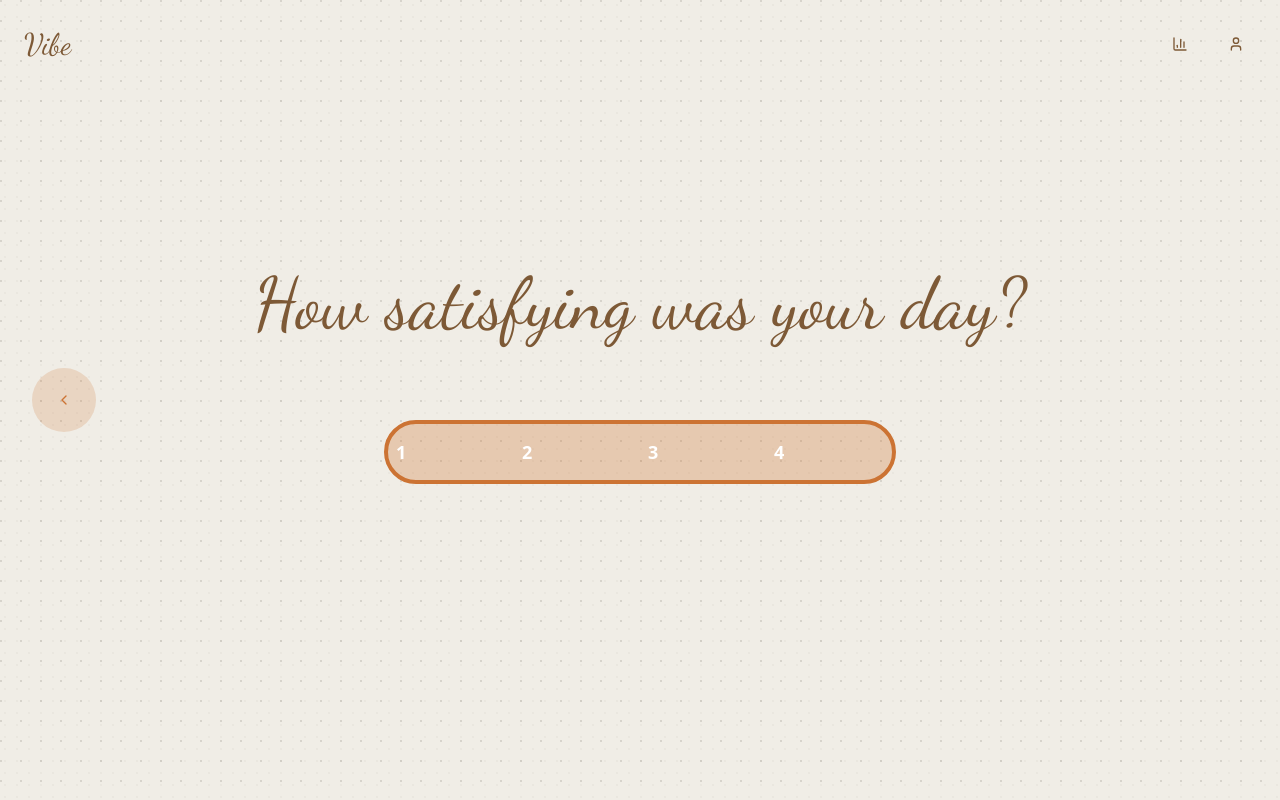
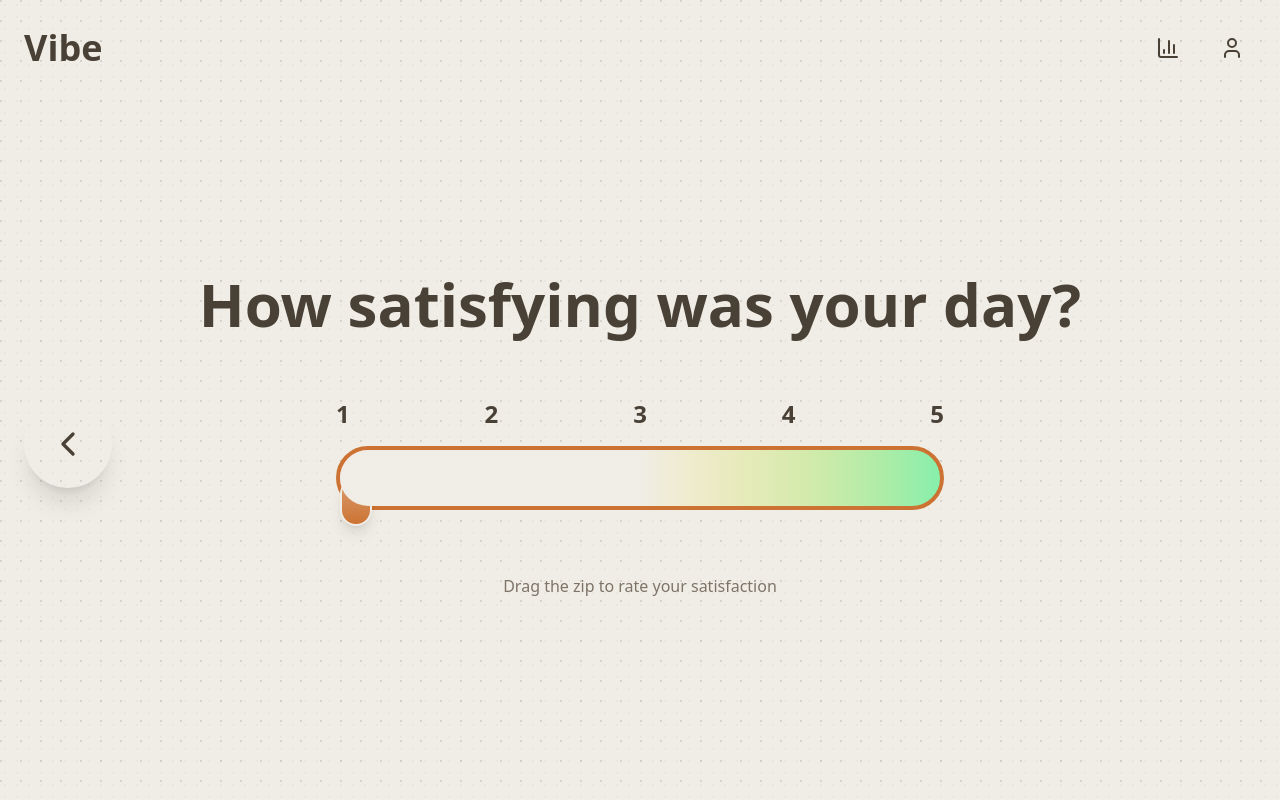
Before and after one commit to harshajnyKV/vibeathon, a React (Vite) app: page /satisfaction in a window 1280 px wide. Built offline with nearby package versions, Linux system fonts and the light colour scheme.

Commit message:
Code edited in Lovable Code Editor
Edited UI in Lovable

```diff
--- a/src/pages/Satisfaction.tsx
+++ b/src/pages/Satisfaction.tsx
@@ -1,266 +1,238 @@
-import { useState, useRef, useEffect } from "react";
-import { Button } from "@/components/ui/button";
-import { useNavigate } from "react-router-dom";
-import { ChevronLeft, BarChart3, User } from "lucide-react";
+import { useState, useRef } from 'react';
+import { motion, AnimatePresence } from 'framer-motion';
+import { ChevronLeft, ChevronRight, BarChart3, User } from 'lucide-react';
+import { useNavigate } from 'react-router-dom';
 
-const satisfactionLevels = [
-  { value: 1, emoji: "😭", label: "Very Dissatisfied" },
-  { value: 2, emoji: "👎", label: "Dissatisfied" },
-  { value: 3, emoji: "👍", label: "Satisfied" },
-  { value: 4, emoji: "😊", label: "Very Satisfied" },
-  { value: 5, emoji: "🤩", label: "Extremely Satisfied" },
+const satisfactionEmojis = [
+  { level: 1, emoji: '😭', count: 1 },
+  { level: 2, emoji: '😞', count: 2 },
+  { level: 3, emoji: '👍', count: 3 },
+  { level: 4, emoji: '😊', count: 4 },
+  { level: 5, emoji: '🤩', count: 5 },
 ];
 
-const Satisfaction = () => {
+const SatisfactionPage = () => {
   const [zipLevel, setZipLevel] = useState(0);
   const [isDragging, setIsDragging] = useState(false);
-  const [floatingEmojis, setFloatingEmojis] = useState<Array<{id: number, emoji: string, x: number, y: number}>>([]);
-  const [emojiCounter, setEmojiCounter] = useState(0);
+  const [emojis, setEmojis] = useState<Array<{ id: number; x: number; y: number; emoji: string; side: 'left' | 'right' }>>([]);
   const zipRef = useRef<HTMLDivElement>(null);
   const navigate = useNavigate();
 
-  const handleMouseDown = (e: React.MouseEvent) => {
-    setIsDragging(true);
-    handleDrag(e);
-  };
+  const handleZipDrag = (event: React.MouseEvent<HTMLDivElement>) => {
+    if (!isDragging || !zipRef.current) return;
 
-  const handleMouseMove = (e: React.MouseEvent) => {
-    if (isDragging) {
-      handleDrag(e);
+    const rect = zipRef.current.getBoundingClientRect();
+    const x = event.clientX - rect.left;
+    const progress = Math.max(0, Math.min(1, x / rect.width));
+    const level = Math.floor(progress * 5) + 1;
+
+    if (level !== zipLevel && level >= 1 && level <= 5) {
+      setZipLevel(level);
+      spawnEmojis(level);
     }
   };
 
-  const handleMouseUp = () => {
-    setIsDragging(false);
-  };
+  const spawnEmojis = (level: number) => {
+    const satisfactionData = satisfactionEmojis.find(s => s.level === level);
+    if (!satisfactionData) return;
 
-  const handleDrag = (e: React.MouseEvent) => {
-    if (!zipRef.current) return;
-
-    const rect = zipRef.current.getBoundingClientRect();
-    const x = Math.max(0, Math.min(e.clientX - rect.left, rect.width));
-    const percentage = (x / rect.width) * 100;
-    const level = Math.ceil((percentage / 100) * 5);
-
-    if (level !== zipLevel && level > 0) {
-      setZipLevel(level);
-
-      // Create floating emojis - number based on level, both sides
-      const currentLevel = satisfactionLevels[level - 1];
-      if (currentLevel) {
-        const numEmojis = level; // Number of emojis equals the level
     const newEmojis = [];
-
-        for (let i = 0; i < numEmojis; i++) {
+    for (let i = 0; i < satisfactionData.count; i++) {
       // Left side emojis
       newEmojis.push({
-            id: emojiCounter + i,
-            emoji: currentLevel.emoji,
-            x: x - 50 - (i * 30),
-            y: rect.top + rect.height / 2 - (i * 10),
+        id: Date.now() + i * 2,
+        x: Math.random() * 200 + 50,
+        y: Math.random() * 100 + 200,
+        emoji: satisfactionData.emoji,
+        side: 'left' as const,
       });
 
       // Right side emojis
       newEmojis.push({
-            id: emojiCounter + i + numEmojis,
-            emoji: currentLevel.emoji,
-            x: x + 50 + (i * 30),
-            y: rect.top + rect.height / 2 - (i * 10),
+        id: Date.now() + i * 2 + 1,
+        x: Math.random() * 200 + window.innerWidth - 250,
+        y: Math.random() * 100 + 200,
+        emoji: satisfactionData.emoji,
+        side: 'right' as const,
       });
     }
 
-        setFloatingEmojis(prev => [...prev, ...newEmojis]);
-        setEmojiCounter(prev => prev + (numEmojis * 2));
+    setEmojis(prev => [...prev, ...newEmojis]);
 
     // Remove emojis after animation
     setTimeout(() => {
-          setFloatingEmojis(prev => prev.filter(emoji => !newEmojis.some(newE => newE.id === emoji.id)));
+      setEmojis(prev => prev.filter(e => !newEmojis.includes(e)));
     }, 2000);
-      }
+  };
+
+  const goToNextPage = () => {
+    if (zipLevel > 0) {
+      navigate('/log');
     }
   };
 
-  const handlePrev = () => {
-    navigate("/complexity");
+  const goToPrevPage = () => {
+    navigate('/complexity');
   };
 
-  const handleComplete = () => {
-    // Navigate to log page
-    navigate("/log");
+  const goToDashboard = () => {
+    navigate('/dashboard');
   };
 
-  useEffect(() => {
-    const handleGlobalMouseUp = () => setIsDragging(false);
-    const handleGlobalMouseMove = (e: MouseEvent) => {
-      if (isDragging && zipRef.current) {
-        const rect = zipRef.current.getBoundingClientRect();
-        const x = Math.max(0, Math.min(e.clientX - rect.left, rect.width));
-        const percentage = (x / rect.width) * 100;
-        const level = Math.ceil((percentage / 100) * 5);
-
-        if (level !== zipLevel && level > 0) {
-          setZipLevel(level);
-
-          // Create floating emojis - number based on level, both sides
-          const currentLevel = satisfactionLevels[level - 1];
-          if (currentLevel) {
-            const numEmojis = level; // Number of emojis equals the level
-            const newEmojis = [];
-
-            for (let i = 0; i < numEmojis; i++) {
-              // Left side emojis
-              newEmojis.push({
-                id: emojiCounter + i,
-                emoji: currentLevel.emoji,
-                x: x - 50 - (i * 30),
-                y: rect.top + rect.height / 2 - (i * 10),
-              });
-
-              // Right side emojis
-              newEmojis.push({
-                id: emojiCounter + i + numEmojis,
-                emoji: currentLevel.emoji,
-                x: x + 50 + (i * 30),
-                y: rect.top + rect.height / 2 - (i * 10),
-              });
-            }
-
-            setFloatingEmojis(prev => [...prev, ...newEmojis]);
-            setEmojiCounter(prev => prev + (numEmojis * 2));
-
-            // Remove emojis after animation
-            setTimeout(() => {
-              setFloatingEmojis(prev => prev.filter(emoji => !newEmojis.some(newE => newE.id === emoji.id)));
-            }, 2000);
-          }
-        }
-      }
+  const goToProfile = () => {
+    navigate('/profile');
   };
 
-    if (isDragging) {
-      document.addEventListener('mouseup', handleGlobalMouseUp);
-      document.addEventListener('mousemove', handleGlobalMouseMove);
-    }
-
-    return () => {
-      document.removeEventListener('mouseup', handleGlobalMouseUp);
-      document.removeEventListener('mousemove', handleGlobalMouseMove);
-    };
-  }, [isDragging, zipLevel, emojiCounter]);
-
   return (
-    <div className="min-h-screen grainy-bg relative overflow-hidden page-transition">
+    <div className="min-h-screen relative overflow-hidden">
       {/* Header */}
-      <div className="absolute top-6 left-6 right-6 flex justify-between items-center z-10">
-        <h1 className="text-3xl font-dancing text-vibe-warm-brown">Vibe</h1>
-        <div className="flex gap-4">
-          <Button
-            onClick={() => navigate("/dashboard")}
-            variant="ghost"
-            size="icon"
-            className="text-vibe-warm-brown hover:text-vibe-glow-orange"
+      <div className="relative z-10 p-6 flex justify-between items-center">
+        <h1 className="text-4xl font-cursive font-bold text-foreground">
+          Vibe
+        </h1>
+        <div className="flex space-x-4">
+          <button
+            onClick={goToDashboard}
+            className="p-3 glass rounded-full hover:bg-accent/20 transition-colors"
           >
-            <BarChart3 className="h-6 w-6" />
-          </Button>
-          <Button variant="ghost" size="icon" className="text-vibe-warm-brown hover:text-vibe-glow-orange">
-            <User className="h-6 w-6" />
-          </Button>
+            <BarChart3 className="w-6 h-6 text-foreground" />
+          </button>
+          <button
+            onClick={goToProfile}
+            className="p-3 glass rounded-full hover:bg-accent/20 transition-colors"
+          >
+            <User className="w-6 h-6 text-foreground" />
+          </button>
         </div>
       </div>
 
       {/* Floating Emojis */}
-      {floatingEmojis.map((emoji) => (
+      <AnimatePresence>
+        {emojis.map((emoji) => (
+          <motion.div
+            key={emoji.id}
+            initial={{
+              opacity: 1,
+              scale: 0.5,
+              x: emoji.x,
+              y: emoji.y,
+            }}
+            animate={{
+              opacity: 0,
+              scale: 1.5,
+              y: emoji.y - 150,
+            }}
+            exit={{ opacity: 0 }}
+            transition={{ duration: 2 }}
+            className="fixed z-30 text-4xl pointer-events-none"
+          >
+            {emoji.emoji}
+          </motion.div>
+        ))}
+      </AnimatePresence>
+
+      {/* Main Content */}
+      <div className="relative z-10 flex flex-col items-center justify-center min-h-[calc(100vh-120px)]">
+        <motion.h2
+          initial={{ opacity: 0, y: 30 }}
+          animate={{ opacity: 1, y: 0 }}
+          className="text-5xl md:text-6xl font-cursive font-bold text-foreground mb-16 text-center"
+        >
+          How satisfying was your day?
+        </motion.h2>
+
+        {/* Zip Slider */}
+        <div className="relative w-full max-w-2xl px-8">
+          <div className="mb-8">
+            <div className="flex justify-between text-lg font-cursive text-foreground mb-4">
+              {[1, 2, 3, 4, 5].map(num => (
+                <span key={num} className="text-2xl font-bold">{num}</span>
+              ))}
+            </div>
+
             <div
-          key={emoji.id}
-          className="fixed text-4xl pointer-events-none z-20 animate-ping"
+              ref={zipRef}
+              className="relative h-16 bg-gradient-to-r from-red-300 via-yellow-300 to-green-300 rounded-full cursor-pointer border-4 border-primary"
+              onMouseDown={() => setIsDragging(true)}
+              onMouseUp={() => setIsDragging(false)}
+              onMouseLeave={() => setIsDragging(false)}
+              onMouseMove={handleZipDrag}
+            >
+              {/* Zip puller */}
+              <motion.div
+                className="absolute top-1/2 transform -translate-y-1/2 w-8 h-12 bg-primary rounded-lg cursor-grab active:cursor-grabbing shadow-lg border-2 border-primary-foreground"
                 style={{
-            left: emoji.x,
-            top: emoji.y - 50,
-            animation: 'fadeInOut 2s ease-out forwards',
+                  left: `${(zipLevel / 5) * 100}%`,
+                  transform: 'translateX(-50%) translateY(-50%)',
+                }}
+                animate={{
+                  scale: isDragging ? 1.1 : 1,
                 }}
               >
-          {emoji.emoji}
+                <div className="w-full h-full bg-gradient-to-b from-white/30 to-transparent rounded-lg" />
+              </motion.div>
+
+              {/* Zip teeth effect */}
+              <div className="absolute inset-0 overflow-hidden rounded-full">
+                <div
+                  className="h-full bg-gradient-to-r from-background via-background to-transparent transition-all duration-300"
+                  style={{
+                    width: `${100 - (zipLevel / 5) * 100}%`,
+                    right: 0,
+                  }}
+                />
               </div>
-      ))}
-
-      {/* Main Content */}
-      <div className="flex flex-col items-center justify-center min-h-screen px-6">
-        <h2 className="text-5xl md:text-7xl font-dancing text-vibe-warm-brown text-center mb-20">
-          How satisfying was your day?
-        </h2>
-
-        {/* Zip Control */}
-        <div className="w-full max-w-lg mb-12">
-          <div className="relative">
-            {/* Zip Track */}
-            <div
-              ref={zipRef}
-              className="relative h-16 bg-vibe-soft-orange/30 rounded-full border-4 border-vibe-soft-orange cursor-pointer overflow-hidden"
-              onMouseDown={handleMouseDown}
-              onMouseMove={handleMouseMove}
-              onMouseUp={handleMouseUp}
-            >
-              {/* Zip Fill */}
-              <div
-                className="absolute top-0 left-0 h-full bg-gradient-to-r from-vibe-soft-orange to-vibe-glow-orange transition-all duration-300 ease-out"
-                style={{ width: `${(zipLevel / 5) * 100}%` }}
-              />
-
-              {/* Zip Numbers */}
-              {[1, 2, 3, 4, 5].map((num) => (
-                <div
-                  key={num}
-                  className="absolute top-1/2 transform -translate-y-1/2 text-white font-bold text-lg"
-                  style={{ left: `${((num - 1) / 4) * 100}%`, marginLeft: '8px' }}
-                >
-                  {num}
-                </div>
-              ))}
-
-              {/* Zip Handle */}
-              {zipLevel > 0 && (
-                <div
-                  className="absolute top-1/2 transform -translate-y-1/2 -translate-x-1/2 w-6 h-6 bg-white rounded-full shadow-lg border-2 border-vibe-glow-orange"
-                  style={{ left: `${(zipLevel / 5) * 100}%` }}
-                />
-              )}
             </div>
           </div>
 
-          {/* Satisfaction Level Display */}
           {zipLevel > 0 && (
-            <div className="text-center mt-8">
-              <div className="text-6xl mb-4">{satisfactionLevels[zipLevel - 1]?.emoji}</div>
-              <p className="text-2xl font-dancing text-vibe-warm-brown">
-                {satisfactionLevels[zipLevel - 1]?.label}
+            <motion.div
+              initial={{ opacity: 0, y: 20 }}
+              animate={{ opacity: 1, y: 0 }}
+              className="text-center"
+            >
+              <p className="text-2xl font-cursive text-accent mb-4">
+                Satisfaction Level: {zipLevel}/5
               </p>
-            </div>
+              <p className="text-lg text-muted-foreground">
+                {satisfactionEmojis.find(s => s.level === zipLevel)?.emoji}
+                {zipLevel === 1 && " Very Unsatisfying"}
+                {zipLevel === 2 && " Somewhat Unsatisfying"}
+                {zipLevel === 3 && " Neutral"}
+                {zipLevel === 4 && " Satisfying"}
+                {zipLevel === 5 && " Extremely Satisfying"}
+              </p>
+            </motion.div>
           )}
         </div>
 
-        {/* Complete Button */}
-        {zipLevel > 0 && (
-          <Button
-            onClick={handleComplete}
-            className="px-8 py-3 rounded-xl font-medium bg-vibe-glow-orange hover:bg-vibe-glow-orange/90 text-white shadow-lg transition-all duration-300"
-          >
-            Complete Assessment
-          </Button>
-        )}
-
-        {/* Navigation Arrow - bigger and more visible */}
-        <Button
-          onClick={handlePrev}
-          variant="ghost"
-          size="icon"
-          className="absolute left-8 top-1/2 transform -translate-y-1/2 text-vibe-soft-orange hover:text-vibe-glow-orange w-16 h-16 rounded-full bg-vibe-soft-orange/20 hover:bg-vibe-soft-orange/30"
-        >
-          <ChevronLeft className="h-12 w-12" />
-        </Button>
+        <div className="mt-8 text-center text-muted-foreground">
+          <p className="font-cursive">Drag the zip to rate your satisfaction</p>
+        </div>
       </div>
 
+      {/* Navigation Arrows - Bigger and more visible */}
+      <motion.button
+        initial={{ opacity: 0, x: -50 }}
+        animate={{ opacity: 1, x: 0 }}
+        onClick={goToPrevPage}
+        className="fixed left-6 top-1/2 transform -translate-y-1/2 z-20 p-6 glass rounded-full hover:bg-accent/20 transition-colors shadow-xl"
+      >
+        <ChevronLeft className="w-10 h-10 text-foreground" />
+      </motion.button>
+
+      {zipLevel > 0 && (
+        <motion.button
+          initial={{ opacity: 0, x: 50 }}
+          animate={{ opacity: 1, x: 0 }}
+          onClick={goToNextPage}
+          className="fixed right-6 top-1/2 transform -translate-y-1/2 z-20 p-6 glass rounded-full hover:bg-accent/20 transition-colors shadow-xl"
+        >
+          <ChevronRight className="w-10 h-10 text-foreground" />
+        </motion.button>
+      )}
     </div>
   );
 };
 
-export default Satisfaction;
+export default SatisfactionPage;
```
Lines whose indentation alone changed are shown as unchanged.
